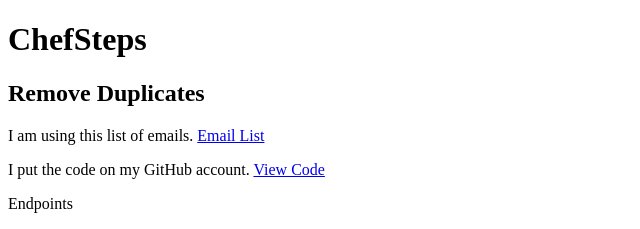
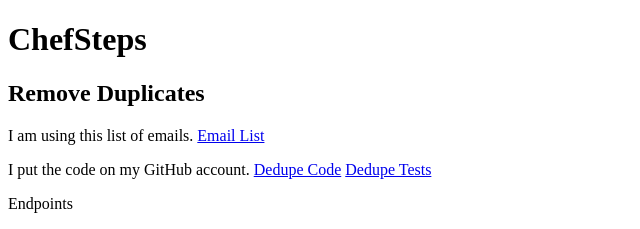
Before and after one commit to bennebbenneb/chef-steps-email, a React (Create React App) app in the folder ui/: page / in a window 1280 px wide. Shown: the top 229 px of the page, without its empty margins (0-640 px from the left). Built offline with nearby package versions, Linux system fonts and the light colour scheme.

Commit message:
added a link to tests

```diff
--- a/ui/src/App.js
+++ b/ui/src/App.js
@@ -50,7 +50,8 @@
                 <h2>Remove Duplicates</h2>
                 <p>I am using this list of emails. <a href="/stubs/emails.json">Email List</a></p>
                 <p>I put the code on my GitHub account. <a
-                    href="https://github.com/bensisson/chef-steps-email/blob/master/ui/src/App.js">View Code</a></p>
+                    href="https://github.com/bensisson/chef-steps-email/blob/master/ui/src/emailDedupe/emailDedupe.js">Dedupe Code</a> <a
+                    href="https://github.com/bensisson/chef-steps-email/blob/master/ui/__tests__/emailDedupe.test.js">Dedupe Tests</a></p>
                 <p>Endpoints</p>
                 <ul>
                     <li>{this.state.originalEmailsEndpoint}</li>
```
Also changed, not shown: 7 other files (tests, documents, lock files or other folders).
